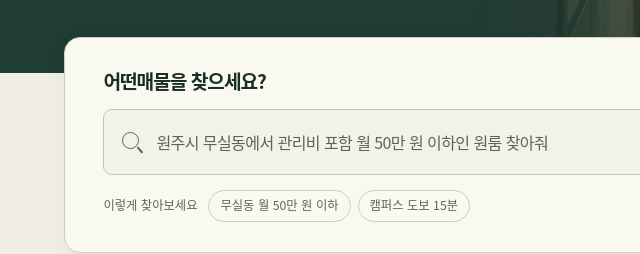
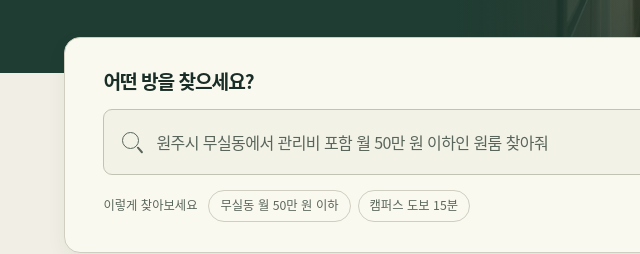
Before and after one commit to wsbang0002/KR-Room-AI, a website: page public/index.html in a window 1280 px wide. Shown: the part 361-615 px from the top of the page, 0-640 px from the left. Drawn offline with Linux system fonts and the light colour scheme; no server answers.

Commit message:
Update room search heading

```diff
--- a/public/index.html
+++ b/public/index.html
@@ -64,7 +64,7 @@
     <div class="shell work-area">
       <section id="search" class="composer" tabindex="-1" aria-labelledby="queryLabel">
         <div class="composer-head">
-          <h2><label for="query" id="queryLabel">어떤매물을 찾으세요?</label></h2>
+          <h2><label for="query" id="queryLabel">어떤 방을 찾으세요?</label></h2>
         </div>
         <form id="searchForm">
           <div class="query-box">
```
